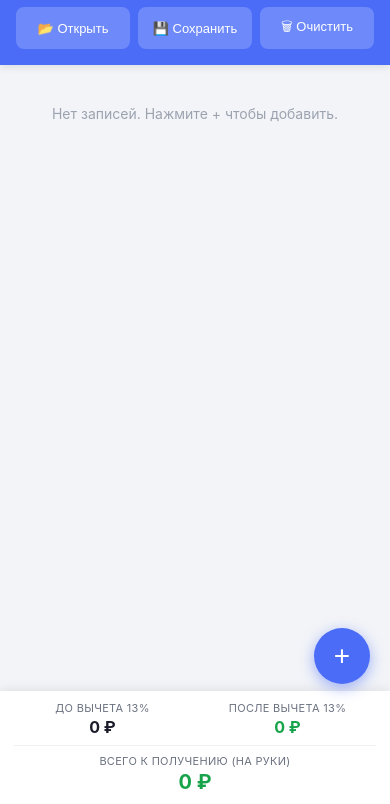
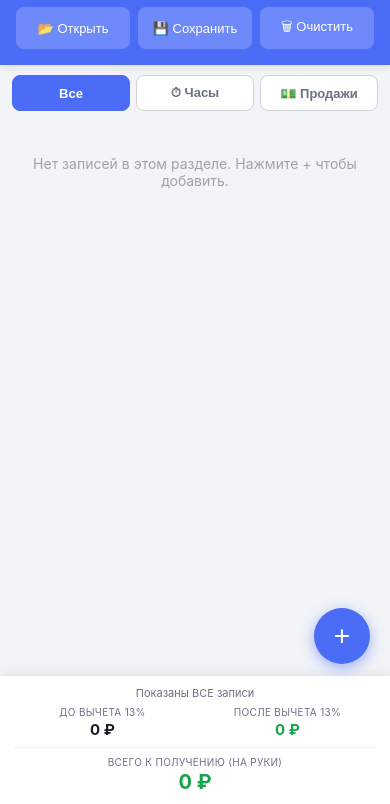
Before and after one commit to 7m54grbvnf-png/-, a plain HTML site: page index.html in a window 390 px wide. Shown: the part 40-844 px from the top of the page. Drawn offline with Linux system fonts and the light colour scheme.

Commit message:
Update index.html

```diff
--- a/index.html
+++ b/index.html
@@ -10,7 +10,7 @@
 <style>
   * { box-sizing: border-box; -webkit-tap-highlight-color: transparent; }
   body { margin:0; font-family:-apple-system,BlinkMacSystemFont,"Segoe UI",Roboto,sans-serif;
-    background:#f2f4f8; color:#1a1d29; padding-bottom:120px; }
+    background:#f2f4f8; color:#1a1d29; padding-bottom:130px; }
   header { background:#4a6cf7; color:#fff; padding:16px; position:sticky; top:0; z-index:10;
     box-shadow:0 2px 8px rgba(0,0,0,.1); }
   header h1 { margin:0; font-size:18px; font-weight:600; }
@@ -19,10 +19,13 @@
     background:rgba(255,255,255,.2); color:#fff; font-size:13px; font-weight:500; }
   .toolbar button:active { background:rgba(255,255,255,.35); }
 
+  .filters { display:flex; gap:6px; padding:10px 12px 4px; }
+  .filters button { flex:1; padding:9px 6px; border:1px solid #d1d5db; border-radius:8px;
+    background:#fff; font-size:13px; font-weight:600; color:#6b7280; }
+  .filters button.active { background:#4a6cf7; color:#fff; border-color:#4a6cf7; }
+
   .card { background:#fff; margin:12px; border-radius:12px; padding:14px;
     box-shadow:0 1px 3px rgba(0,0,0,.06); }
-  .card h2 { font-size:14px; margin:0 0 10px; color:#6b7280; text-transform:uppercase;
-    letter-spacing:.5px; font-weight:600; }
 
   .row-item { display:flex; justify-content:space-between; align-items:flex-start;
     padding:12px 0; border-bottom:1px solid #eef0f4; }
@@ -35,17 +38,18 @@
   .row-item .net { font-weight:700; color:#16a34a; font-size:15px; margin-top:2px; }
 
   .summary { position:fixed; bottom:0; left:0; right:0; background:#fff;
-    padding:10px 14px; box-shadow:0 -2px 10px rgba(0,0,0,.08); z-index:10;
-    display:grid; grid-template-columns:1fr 1fr; gap:8px; }
+    padding:10px 14px; box-shadow:0 -2px 10px rgba(0,0,0,.08); z-index:10; }
+  .summary .grid { display:grid; grid-template-columns:1fr 1fr; gap:8px; }
   .summary .block { text-align:center; }
-  .summary .label { font-size:11px; color:#6b7280; text-transform:uppercase; letter-spacing:.3px; }
-  .summary .value { font-size:16px; font-weight:700; margin-top:2px; }
+  .summary .label { font-size:10px; color:#6b7280; text-transform:uppercase; letter-spacing:.3px; }
+  .summary .value { font-size:15px; font-weight:700; margin-top:2px; }
   .summary .value.gross { color:#1a1d29; }
   .summary .value.net { color:#16a34a; }
   .summary .block.full { grid-column: span 2; border-top:1px solid #eef0f4; padding-top:8px; }
   .summary .block.full .value { font-size:20px; }
+  .summary .filter-note { text-align:center; font-size:11px; color:#6b7280; margin-bottom:6px; }
 
-  .fab { position:fixed; right:20px; bottom:120px; width:56px; height:56px;
+  .fab { position:fixed; right:20px; bottom:140px; width:56px; height:56px;
     border-radius:28px; background:#4a6cf7; color:#fff; border:none; font-size:28px;
     box-shadow:0 4px 14px rgba(74,108,247,.5); z-index:11; }
 
@@ -85,12 +89,20 @@
   </div>
 </header>
 
+<div class="filters">
+  <button id="fAll"    onclick="setFilter('all')">Все</button>
+  <button id="fHours"  onclick="setFilter('hours')">⏱ Часы</button>
+  <button id="fSales"  onclick="setFilter('sales')">💵 Продажи</button>
+</div>
+
 <div id="list"></div>
-<div class="empty" id="empty">Нет записей. Нажмите + чтобы добавить.</div>
+<div class="empty" id="empty">Нет записей в этом разделе. Нажмите + чтобы добавить.</div>
 
 <button class="fab" onclick="openEdit()">+</button>
 
 <div class="summary">
+  <div class="filter-note" id="filterNote"></div>
+  <div class="grid">
     <div class="block">
       <div class="label">До вычета 13%</div>
       <div class="value gross" id="totalGross">0 ₽</div>
@@ -102,6 +114,7 @@
     <div class="block full">
       <div class="label">Всего к получению (на руки)</div>
       <div class="value net" id="grandTotal">0 ₽</div>
+    </div>
   </div>
 </div>
 
@@ -143,34 +156,27 @@
 // ========================
 //  КОНСТАНТЫ
 // ========================
-const HOURLY_RATE = 825;      // ₽ за час
-const TAX = 0.13;             // 13%
+const HOURLY_RATE = 825;
+const TAX = 0.13;
 
 // ========================
 //  ДАННЫЕ
 // ========================
 let data = JSON.parse(localStorage.getItem('earningsData') || '[]');
 let editIndex = null;
+let currentFilter = localStorage.getItem('earningsFilter') || 'all';
 
 // ========================
 //  ФОРМУЛЫ
 // ========================
-
-// Прогрессивная шкала для продаж:
-// до 300 000 → 0%
-// от 300 000 до 700 000 → 5%
-// от 700 000 и выше → 10%
 function salesPercent(amount) {
   if (amount < 300000) return 0;
   if (amount < 700000) return 0.05;
   return 0.10;
 }
 
-// Расчёт одной записи. Возвращает {gross, net, info}
 function calcRecord(rec) {
-  let gross = 0;
-  let info = '';
-
+  let gross = 0, info = '';
   if (rec.type === 'hours') {
     const h = +rec.hours || 0;
     gross = h * HOURLY_RATE;
@@ -181,7 +187,6 @@ function calcRecord(rec) {
     gross = s * p;
     info = `Продажи ${fmt(s)} ₽ → ${(p*100).toFixed(0)}%`;
   }
-
   const net = gross * (1 - TAX);
   return { gross, net, info };
 }
@@ -194,11 +199,23 @@ function fmt(n) {
     minimumFractionDigits: 2, maximumFractionDigits: 2
   });
 }
-function fmtInt(n) {
-  return Math.round(n).toLocaleString('ru-RU');
-}
 function escapeHtml(s) {
   return String(s).replace(/[&<>"']/g, c => ({'&':'&amp;','<':'&lt;','>':'&gt;','"':'&quot;',"'":'&#39;'}[c]));
+}
+
+// ========================
+//  ФИЛЬТР
+// ========================
+function setFilter(f) {
+  currentFilter = f;
+  localStorage.setItem('earningsFilter', f);
+  render();
+}
+
+function updateFilterButtons() {
+  document.getElementById('fAll').classList.toggle('active', currentFilter === 'all');
+  document.getElementById('fHours').classList.toggle('active', currentFilter === 'hours');
+  document.getElementById('fSales').classList.toggle('active', currentFilter === 'sales');
 }
 
 // ========================
@@ -207,11 +224,32 @@ function escapeHtml(s) {
 function persist() { localStorage.setItem('earningsData', JSON.stringify(data)); }
 
 function render() {
+  updateFilterButtons();
+
   const list = document.getElementById('list');
   const empty = document.getElementById('empty');
   list.innerHTML = '';
 
-  if (data.length === 0) {
+  // Фильтруем записи
+  const visible = data
+    .map((r, i) => ({ r, i }))
+    .filter(({ r }) => currentFilter === 'all' || r.type === currentFilter);
+
+  // Считаем итоги ТОЛЬКО по видимым записям
+  let sumGross = 0, sumNet = 0;
+  visible.forEach(({ r }) => {
+    const { gross, net } = calcRecord(r);
+    sumGross += gross;
+    sumNet += net;
+  });
+
+  // Заголовок над итогами — какой фильтр сейчас
+  const note = document.getElementById('filterNote');
+  if (currentFilter === 'all') note.textContent = 'Показаны ВСЕ записи';
+  else if (currentFilter === 'hours') note.textContent = 'Показаны только ЧАСЫ';
+  else note.textContent = 'Показаны только ПРОДАЖИ';
+
+  if (visible.length === 0) {
     empty.style.display = 'block';
     document.getElementById('totalGross').textContent = '0 ₽';
     document.getElementById('totalNet').textContent = '0 ₽';
@@ -220,14 +258,10 @@ function render() {
   }
   empty.style.display = 'none';
 
-  let sumGross = 0, sumNet = 0;
+  visible.forEach(({ r, i }) => {
+    const { gross, net, info } = calcRecord(r);
+    const isHours = r.type === 'hours';
 
-  data.forEach((r, i) => {
-    const { gross, net, info } = calcRecord(r);
-    sumGross += gross;
-    sumNet += net;
-
-    const isHours = r.type === 'hours';
     const div = document.createElement('div');
     div.className = 'row-item';
     div.innerHTML = `
@@ -257,7 +291,15 @@ function render() {
 // ========================
 function openEdit(idx = null) {
   editIndex = idx;
-  const r = idx !== null ? data[idx] : { type:'hours', client:'', hours:0, sales:0 };
+
+  // Если добавляем новую запись — подставляем тип по текущему фильтру
+  let defaultType = 'hours';
+  if (idx === null) {
+    if (currentFilter === 'hours' || currentFilter === 'sales') defaultType = currentFilter;
+  }
+
+  const r = idx !== null ? data[idx] : { type: defaultType, client:'', hours:0, sales:0 };
+
   document.getElementById('modalTitle').textContent = idx !== null ? 'Редактирование' : 'Новая запись';
   document.getElementById('inpType').value = r.type || 'hours';
   document.getElementById('inpClient').value = r.client || '';
@@ -265,7 +307,6 @@ function openEdit(idx = null) {
   document.getElementById('inpSales').value = r.sales || 0;
   document.getElementById('btnDelete').style.display = idx !== null ? 'block' : 'none';
   toggleTypeFields();
-  updateHint();
   document.getElementById('overlay').classList.add('show');
 }
 
@@ -296,13 +337,11 @@ function saveRecord() {
   if (type === 'hours') {
     const h = parseFloat(document.getElementById('inpHours').value.replace(',', '.')) || 0;
     if (h < 0) { alert('Часы не могут быть отрицательными'); return; }
-    rec.hours = h;
-    rec.sales = 0;
+    rec.hours = h; rec.sales = 0;
   } else {
     const s = parseFloat(document.getElementById('inpSales').value.replace(',', '.')) || 0;
     if (s < 0) { alert('Сумма не может быть отрицательной'); return; }
-    rec.sales = s;
-    rec.hours = 0;
+    rec.sales = s; rec.hours = 0;
   }
 
   if (editIndex !== null) data[editIndex] = rec;
@@ -332,7 +371,6 @@ function loadExcel() { document.getElementById('fileInput').click(); }
 document.getElementById('fileInput').addEventListener('change', function(e) {
   const file = e.target.files[0];
   if (!file) return;
-
   const reader = new FileReader();
   reader.onload = evt => {
     try {
@@ -355,11 +393,8 @@ document.getElementById('fileInput').addEventListener('change', function(e) {
           else if (k.includes('продаж') || k.includes('sales') || k.includes('сумма'))
             sales = parseFloat(v) || 0;
         }
-        // Автоопределение типа, если не указан
         if (!type) type = sales > 0 ? 'sales' : 'hours';
-        if (client || hours || sales) {
-          newData.push({ type, client: client || '—', hours, sales });
-        }
+        if (client || hours || sales) newData.push({ type, client: client || '—', hours, sales });
       });
 
       if (!newData.length) {
@@ -413,3 +448,4 @@ document.getElementById('overlay').addEventListener('click', e => {
 render();
 </script>
 </body>
+</html>
```
Lines whose indentation alone changed are shown as unchanged.
